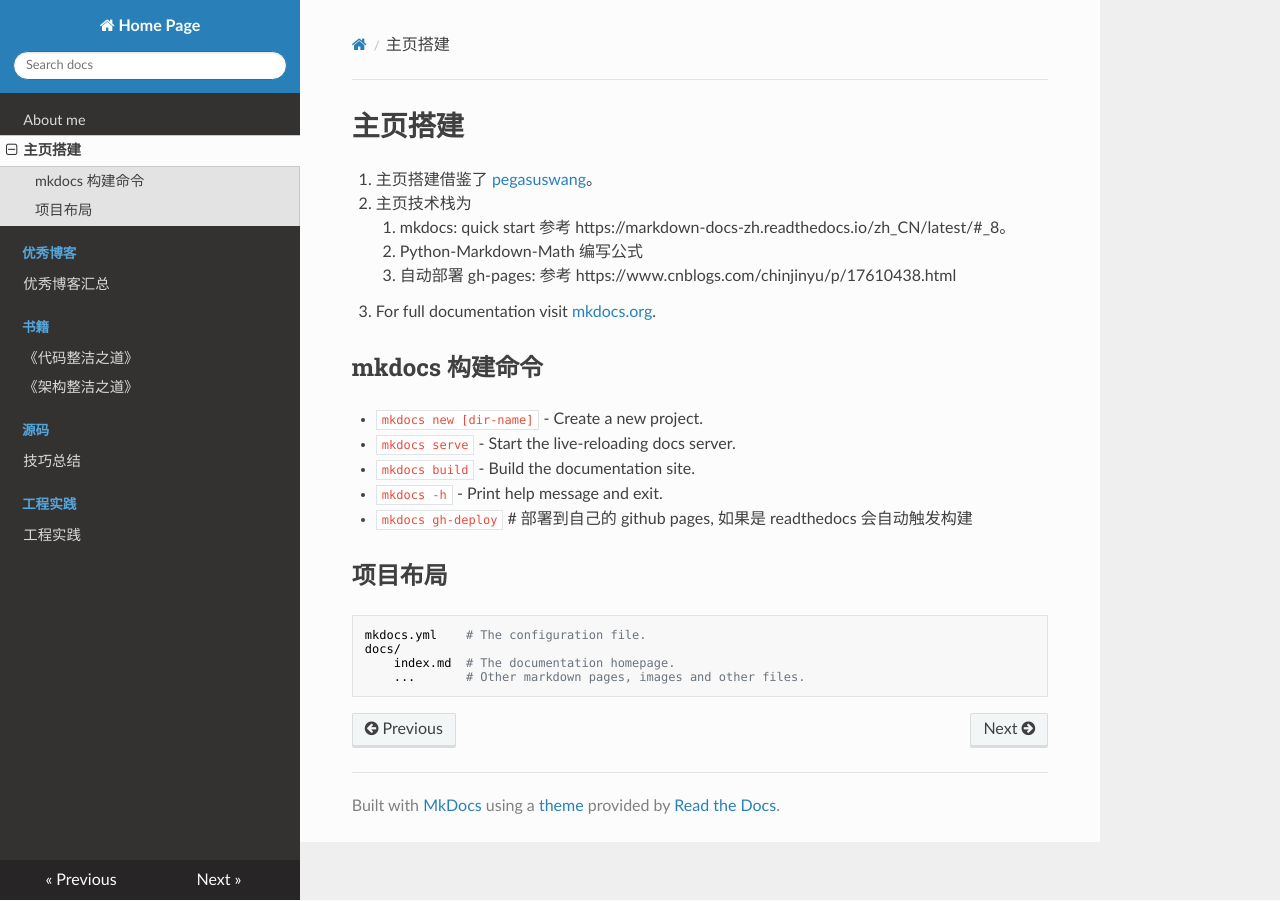
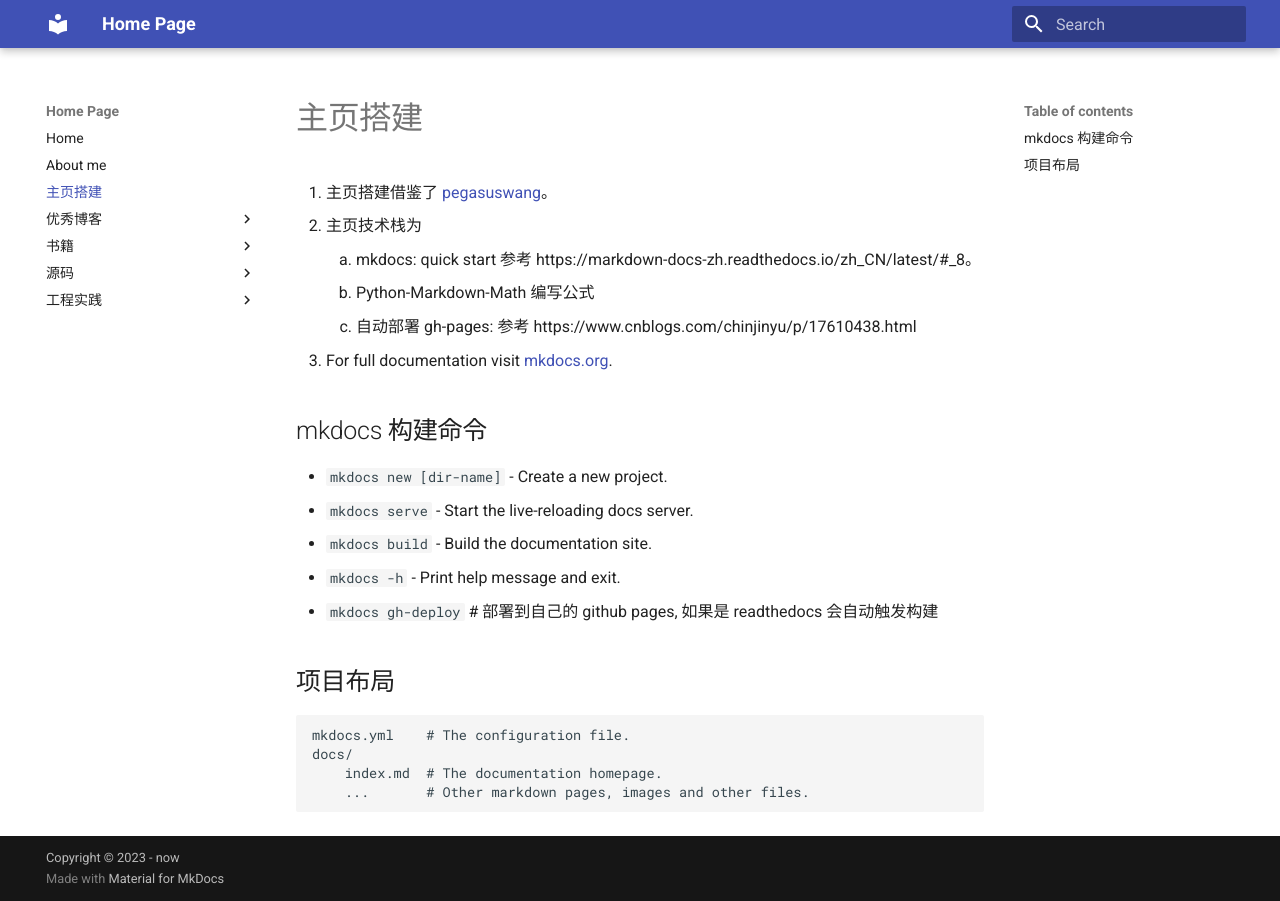
Before and after one commit to HannanKan/homepage, an MkDocs documentation site: the page built from docs/homepage_build.md, in a window 1280 px wide. Built offline with MkDocs 1.6.1 and Material for MkDocs 9.7.7, drawn with Linux system fonts in a browser that asks for light colours; nearby versions of some CDN libraries.

Commit message:
切换主题\添加评论

```diff
--- a/mkdocs.yml
+++ b/mkdocs.yml
@@ -1,6 +1,10 @@
 site_name: Home Page
-theme: readthedocs
+site_url: https://hannankan.github.io/homepage/
+repo_name: https://github.com/HannanKan/homepage
+theme:
+  name: 'material'
 nav:
+- Home: 'index.md'
 - About me: about.md
 - 主页搭建: homepage_build.md
 - 优秀博客:
@@ -12,3 +16,8 @@
   - 技巧总结: 'rfc/源码阅读技巧总结.md'
 - 工程实践:
   - 工程实践: 'engineering/工程实践.md'
+extra:
+  social:
+  search:
+    language: 'en, de, ru'
+copyright: "Copyright &copy; 2023 - now"
```
Also changed, not shown: docs/index.md (added).
